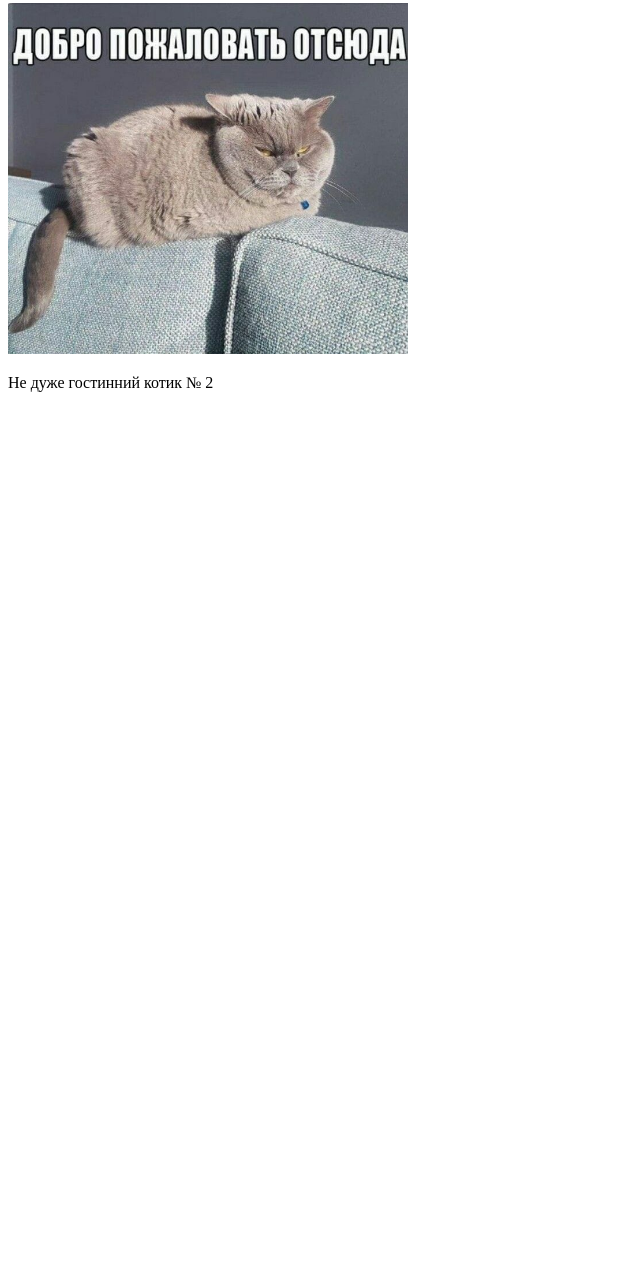
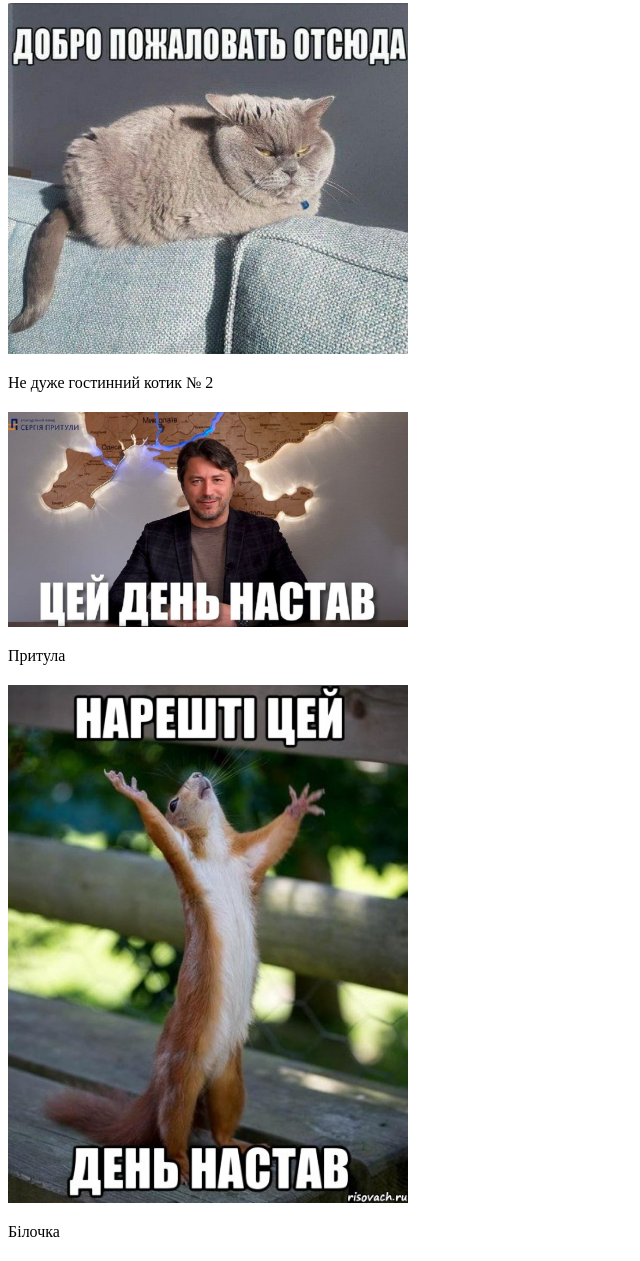
Before and after one commit to MilaNikitenko/aqa_course_hillel, a plain HTML site: page index.html in a window 1280 px wide. Shown: the part 1099-2360 px from the top of the page, without its empty margins (0-640 px from the left). Before the commit the page ends 1511 px from the top, so only its background shows below. Drawn offline with Linux system fonts and the light colour scheme.

Commit message:
images2 branch - update index.html (add new image'ssrc)

```diff
--- a/index.html
+++ b/index.html
@@ -19,5 +19,14 @@
 	<div class="image">
         <img src="images/cat_5.jpg" alt="Малюнок 4" width="400">
         <p>Не дуже гостинний котик № 2</p>
+	</div>
+		<div class="image">
+        <img src="images2/day.png" alt="Малюнок 4" width="400">
+        <p>Притула</p>
+    </div>
+		<div class="image">
+        <img src="images2/day_2.png" alt="Малюнок 4" width="400">
+        <p>Білочка</p>
+    </div>
 </body>
 </html>
```
